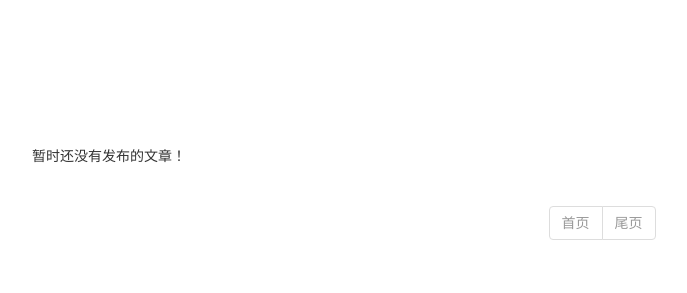
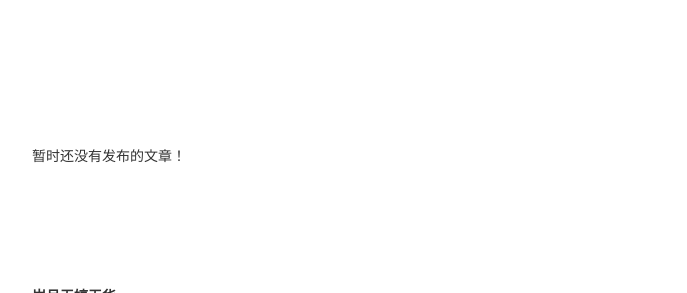
Before and after one commit to alpha87/MyBlog, a Django app: template templates/Documents/index.html in a window 1280 px wide. Shown: the top 293 px of the page, without its empty margins (38-725 px from the left). Run offline with Django 3.2, Linux system fonts and the light colour scheme; the template is opened without the code that fills it, so the values that code supplies are empty; parts of the project's set-up code (start-up, migrations or seed data) failed here and were passed over; some libraries are stand-ins or nearby versions.

Commit message:
修改网站字体，无文章时不显示分页

```diff
--- a/Documents/static/Documents/css/extra.css
+++ b/Documents/static/Documents/css/extra.css
@@ -4,6 +4,10 @@
 
 pre {
     background: #f2f2f2;
+}
+
+body {
+    font-family: 'Linux Libertine','Georgia','Times',serif;
 }
 
 .jumbotron {
--- a/templates/Documents/index.html
+++ b/templates/Documents/index.html
@@ -15,8 +15,8 @@
         {% empty %}
             <div class="no-article">暂时还没有发布的文章！</div>
         {% endfor %}
-    </div>
 
+        {% if post_list %}
             <!-- 分页开始 -->
             <div class="pagination-item">
                 <ul class="pagination">
@@ -40,5 +40,7 @@
                 </ul>
             </div>
             <!-- 分页结束 -->
+        {% endif %}
+    </div>
 
 {% endblock content %}
```
Lines whose indentation alone changed are shown as unchanged.
